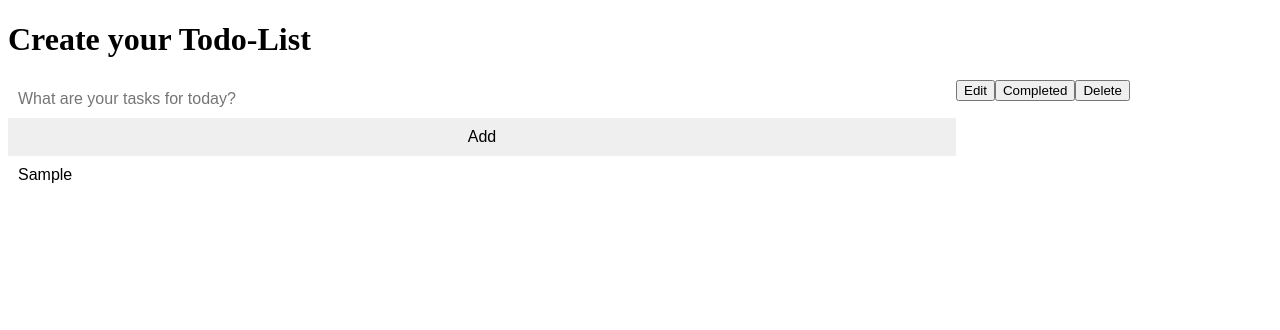
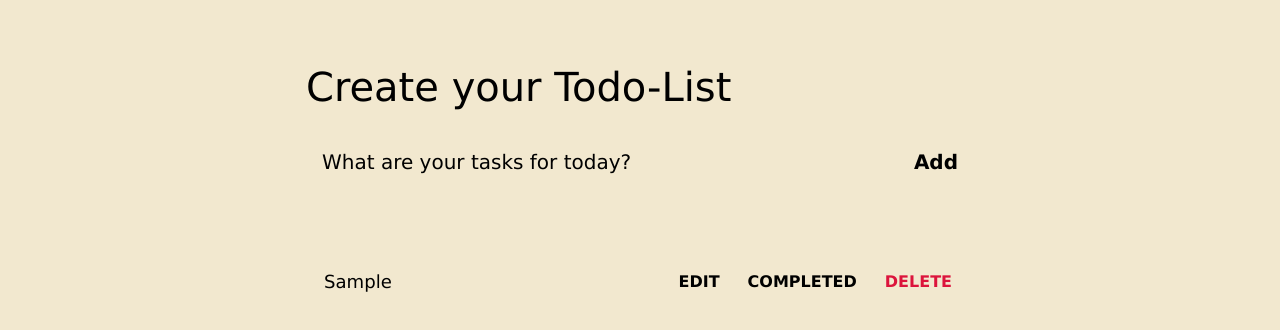
Before and after one commit to geliettech/TodoList-App, a plain HTML site: page index.html in a window 1280 px wide. Both pictures are taken after typing "Sample" into the empty fields and a click on the input "Add". Drawn offline with Linux system fonts and the light colour scheme.

Commit message:
Update style.css

```diff
--- a/assets/style.css
+++ b/assets/style.css
@@ -1,114 +1,148 @@
-/* Include the padding and border in an element's total width and height */
-* {
-  box-sizing: border-box;
+root{
+    --lightgreen : #00c78a;
+    --orange: #ff9c27;
+    --bg:#162719;
+    --primarytext: #f2e8cf;
 }
 
-/* Remove margins and padding from the list */
-ul {
-  margin: 0;
-  padding: 0;
+*{
+    box-sizing: border-box;
+    margin: 0;
+    font-family: 'Lucida Sans', 'Lucida Sans Regular', 'Lucida Grande', 'Lucida Sans Unicode', Geneva, Verdana, sans-serif;
+}
+body{
+    display: flex;
+    flex-direction: column;
+    min-height: 100vh;
+    background: #f2e8cf;
+}
+header{
+    padding: 2rem 1rem;
+    max-width: 700px;
+    width: 100%;
+    margin: 0 auto;
+}
+header h1{
+    font-size: 2.5rem;
+    font-weight: 400;
+    color: var(--primarytext);
+    margin-bottom: 1.5rem;
+}
+#task-form{
+    display: flex;
 }
 
-/* Style the list items */
-ul li {
-  cursor: pointer;
-  position: relative;
-  padding: 12px 8px 12px 40px;
-  background: #eee;
-  font-size: 18px;
-  transition: 0.2s;
-
-  /* make the list items unselectable */
-  -webkit-user-select: none;
-  -moz-user-select: none;
-  -ms-user-select: none;
-  user-select: none;
+input,button{
+    appearance: none;
+    border: none;
+    outline: none;
+    background: none;
 }
 
-/* Set all odd list items to a different color (zebra-stripes) */
-ul li:nth-child(odd) {
-  background: #f9f9f9;
+#task-input{
+    flex: 1 1 0%;
+    background-color: var(--bg);
+    padding: 1rem;
+    border: 1px solid var(--primarytext);
+    border-radius: 1rem;
+    margin-right: 1rem;
+    color: var(--primarytext);
+    font-size: 1.25rem;
 }
 
-/* Darker background-color on hover */
-ul li:hover {
-  background: #ddd;
+#task-input::placeholder{
+    color: var(--primarytext);
+}
+#task-submit{
+    color: var(--primarytext);
+    font-size: 1.25rem;
+    font-weight: 700;
+    cursor: pointer;
+    transition: 0.4s;
+    border: 1px solid var(--primarytext);
+    border-radius: 1rem;
+    padding: 1rem;
 }
 
-/* When clicked on, add a background color and strike out text */
-ul li.checked {
-  background: #888;
-  color: #fff;
-  text-decoration: line-through;
+#task-submit:hover{
+    opacity: 0.8;
 }
 
-/* Add a "checked" mark when clicked on */
-ul li.checked::before {
-  content: '';
-  position: absolute;
-  border-color: #fff;
-  border-style: solid;
-  border-width: 0 2px 2px 0;
-  top: 10px;
-  left: 16px;
-  transform: rotate(45deg);
-  height: 15px;
-  width: 7px;
+#task-submit:active{
+    opacity: 0.6;
+}
+.container{
+    background: var(--bg);
+    flex: 0% 1 0%;
+    max-width: 750px;
+    width: 100%;
+    margin: 2rem auto;
+    border-radius: 1rem;
+}
+main{
+    flex: 1 1 0%;
+    max-width: 700px;
+    width: 100%;
+    margin: 0 auto;
 }
 
-/* Style the close button */
-.close {
-  position: absolute;
-  right: 0;
-  top: 0;
-  padding: 12px 16px 12px 16px;
+.task-list{
+    padding: 1rem;
 }
 
-.close:hover {
-  background-color: #f44336;
-  color: white;
+#tasks .task{
+    display: flex;
+    justify-content: space-between;
+    background-color: var(--bg);
+    border: 1px solid var(--orange);
+    padding: 1rem;
+    border-radius: 1rem;
+    margin-bottom: 1rem;
+    margin-top: 1rem;
+}
+#tasks .task .content{
+    flex: 1 1 0%;
+}
+#tasks .task .content .text{
+    color: var(--primarytext);
+    font-size: 1.13rem;
+    width: 100%;
+    display: block;
+    transition: 0.4s;
+}
+#tasks .task .content .text:not(:read-only){
+    color: var(--lightgreen);
+}
+#tasks .task .actions{
+    display: flex;
+    margin: 0 -0.5rem;
 }
 
-/* Style the header */
-.header {
-  background-color: #f44336;
-  padding: 30px 40px;
-  color: white;
-  text-align: center;
+.task .actions button{
+    cursor: pointer;
+    font-size: 1rem;
+    font-weight: 800;
+    margin: 0 0.5rem;
+    text-transform: uppercase;
+    transition: 0.4s;
+}
+.task .actions button:hover{
+    opacity: 0.8;
 }
 
-/* Clear floats after the header */
-.header:after {
-  content: "";
-  display: table;
-  clear: both;
+.task .actions button:active{
+    opacity: 0.6;
+}
+.task .actions .Edit{
+    color: var(--lightgreen);
+}
+.task .actions .Delete{
+    color: crimson;
+}
+.task .actions .Completed{
+    color: var(--orange)
 }
 
-/* Style the input */
-input {
-  margin: 0;
-  border: none;
-  border-radius: 0;
-  width: 75%;
-  padding: 10px;
-  float: left;
-  font-size: 16px;
+.strike {
+    text-decoration: line-through;
 }
-
-/* Style the "Add" button */
-.addBtn {
-  padding: 10px;
-  width: 25%;
-  background: #d9d9d9;
-  color: #555;
-  float: left;
-  text-align: center;
-  font-size: 16px;
-  cursor: pointer;
-  transition: 0.3s;
-  border-radius: 0;
-}
-
-.addBtn:hover {
-  background-color: #bbb;
-}
```
